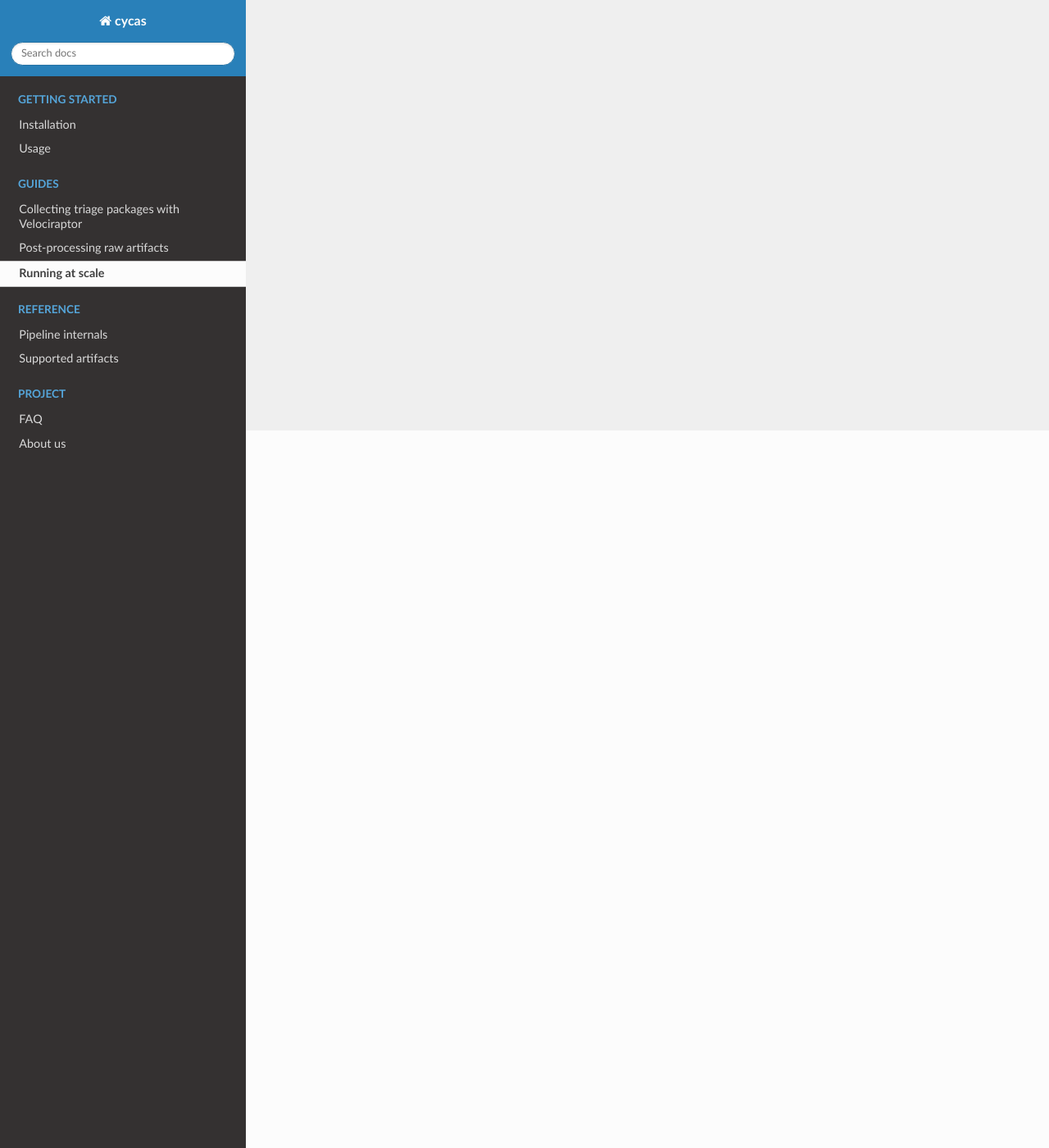
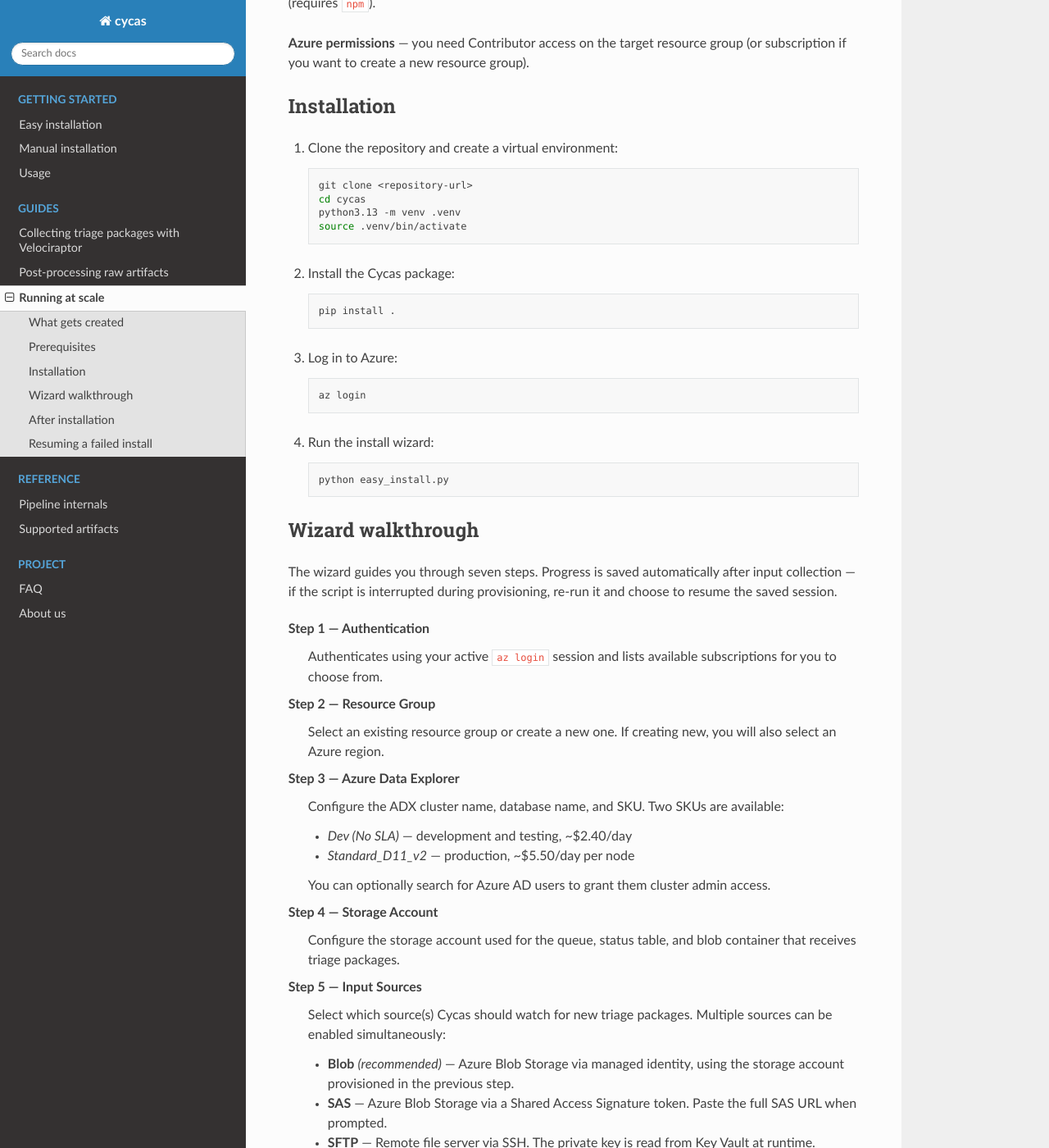
Before and after one commit to nerium-security/cycas, a Sphinx documentation site: the page built from docs/source/guides/runningatscale.rst, in a window 1280 px wide and 1400 px high, scrolled down 875 px. Shown: the whole window at 82% size. Built offline with Sphinx 7.4.7 and the Read the Docs theme 3.1.0, drawn with Linux system fonts in a browser that asks for light colours; some of the changed text lies outside the part shown.

Commit message:
Added documentation

```diff
--- a/docs/source/guides/runningatscale.rst
+++ b/docs/source/guides/runningatscale.rst
@@ -1,5 +1,147 @@
 Running at scale
 ================
 
-- azure functions
-- big fat server or endpoint
+Running Cycas at scale uses Azure Functions to automate the full pipeline:
+a **watcher** function checks for new triage packages every minute and puts
+them on a queue, and a **processor** function picks them up and runs the
+ingestion pipeline. The ``easy_install.py`` wizard provisions all required Azure
+infrastructure and writes the connection strings to your ``.env`` file.
+
+What gets created
+-----------------
+
+- Azure Data Explorer cluster and database
+- Storage account (blob container, queue, table)
+- Input source configuration (Blob, SAS, and/or SFTP)
+- Two Azure Function Apps (watcher and processor)
+- Application Insights for monitoring
+- (Optional) Key Vault for ZIP password storage
+
+Prerequisites
+-------------
+
+**Python 3.13**
+
+.. code-block:: bash
+
+   sudo add-apt-repository ppa:deadsnakes/ppa
+   sudo apt update
+   sudo apt install python3.13
+   sudo apt install python3.13-venv
+
+**Azure CLI** — used for authentication:
+
+.. code-block:: bash
+
+   curl -sL https://aka.ms/InstallAzureCLIDeb | sudo bash
+
+**Azure Functions Core Tools** — installed automatically by ``easy_install.py`` if
+not already present (requires ``npm``).
+
+**Azure permissions** — you need Contributor access on the target resource
+group (or subscription if you want to create a new resource group).
+
+Installation
+------------
+
+1. Clone the repository and create a virtual environment:
+
+   .. code-block:: bash
+
+      git clone <repository-url>
+      cd cycas
+      python3.13 -m venv .venv
+      source .venv/bin/activate
+
+2. Install the Cycas package:
+
+   .. code-block:: bash
+
+      pip install .
+
+3. Log in to Azure:
+
+   .. code-block:: bash
+
+      az login
+
+4. Run the install wizard:
+
+   .. code-block:: bash
+
+      python easy_install.py
+
+Wizard walkthrough
+------------------
+
+The wizard guides you through seven steps. Progress is saved automatically
+after input collection — if the script is interrupted during provisioning,
+re-run it and choose to resume the saved session.
+
+**Step 1 — Authentication**
+   Authenticates using your active ``az login`` session and lists available
+   subscriptions for you to choose from.
+
+**Step 2 — Resource Group**
+   Select an existing resource group or create a new one. If creating new,
+   you will also select an Azure region.
+
+**Step 3 — Azure Data Explorer**
+   Configure the ADX cluster name, database name, and SKU. Two SKUs are
+   available:
+
+   - *Dev (No SLA)* — development and testing, ~$2.40/day
+   - *Standard_D11_v2* — production, ~$5.50/day per node
+
+   You can optionally search for Azure AD users to grant them cluster admin
+   access.
+
+**Step 4 — Storage Account**
+   Configure the storage account used for the queue, status table, and blob
+   container that receives triage packages.
+
+**Step 5 — Input Sources**
+   Select which source(s) Cycas should watch for new triage packages. Multiple
+   sources can be enabled simultaneously:
+
+   - **Blob** *(recommended)* — Azure Blob Storage via managed identity, using
+     the storage account provisioned in the previous step.
+   - **SAS** — Azure Blob Storage via a Shared Access Signature token. Paste
+     the full SAS URL when prompted.
+   - **SFTP** — Remote file server via SSH. The private key is read from Key
+     Vault at runtime.
+
+**Step 6 — Azure Functions**
+   Name the watcher and processor function apps and their dedicated storage
+   accounts. An Application Insights instance is also created here for
+   monitoring.
+
+**Step 7 — Key Vault (optional)**
+   If triage packages are ZIP-password-protected, a Key Vault is created and
+   the password is uploaded as a secret. Skip this step if packages are not
+   password-protected.
+
+After input collection the wizard displays a full summary and asks for
+confirmation before provisioning anything.
+
+After installation
+------------------
+
+Once the wizard completes:
+
+- Your ``.env`` file contains all connection strings and is ready for use.
+- Both function apps are deployed and running.
+- The watcher triggers every minute and puts new triage packages on the queue.
+- The processor picks them up and runs the ingestion pipeline.
+
+Resuming a failed install
+-------------------------
+
+If the script is interrupted during provisioning, simply re-run it:
+
+.. code-block:: bash
+
+   python easy_install.py
+
+The wizard will detect the saved session and offer to resume from where it
+left off. If you want to start fresh, choose **N** when prompted.
--- a/docs/source/index.rst
+++ b/docs/source/index.rst
@@ -13,7 +13,9 @@
    :hidden:
    :caption: Getting started
 
-   /gettingstarted/installation
+   /gettingstarted/installationeasy
+
+   /gettingstarted/installationmanual
 
    /gettingstarted/usage
 
```
Also changed, not shown: docs/source/gettingstarted/installationeasy.rst (added, +87 -0 lines), docs/source/gettingstarted/installationmanual.rst (renamed from docs/source/gettingstarted/installation.rst, +7 -3 lines), docs/source/gettingstarted/usage.rst (+35 -1 lines), docs/source/_static/images/runningatscale_deleteentry.png (added), docs/source/_static/images/runningatscale_statustracking.png (added), docs/source/_static/images/runningatscale_uploadblob.png (added).
